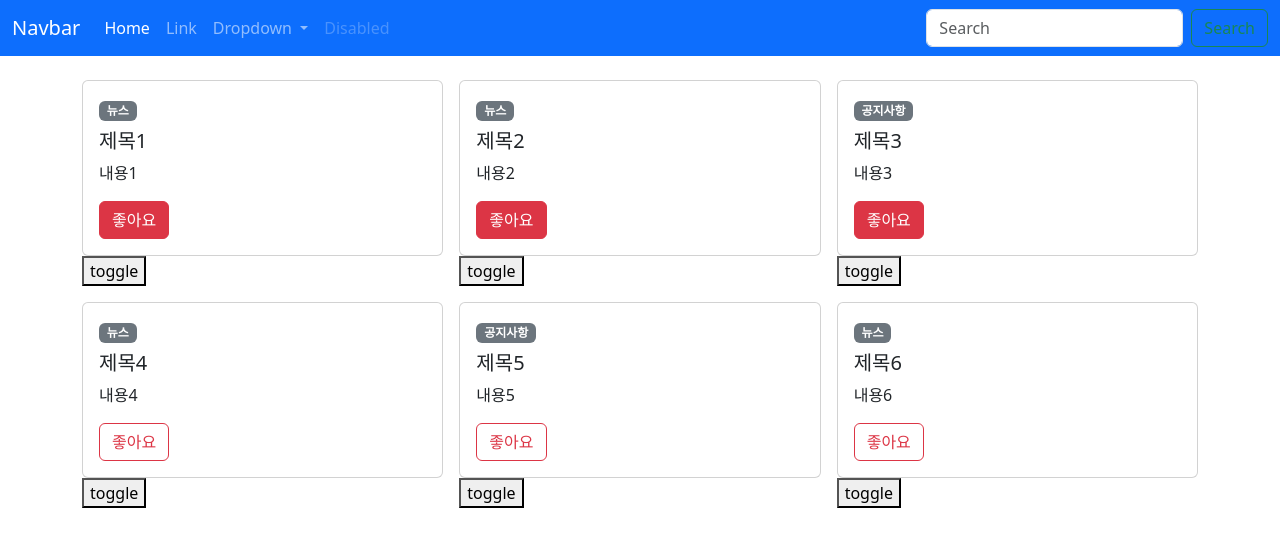
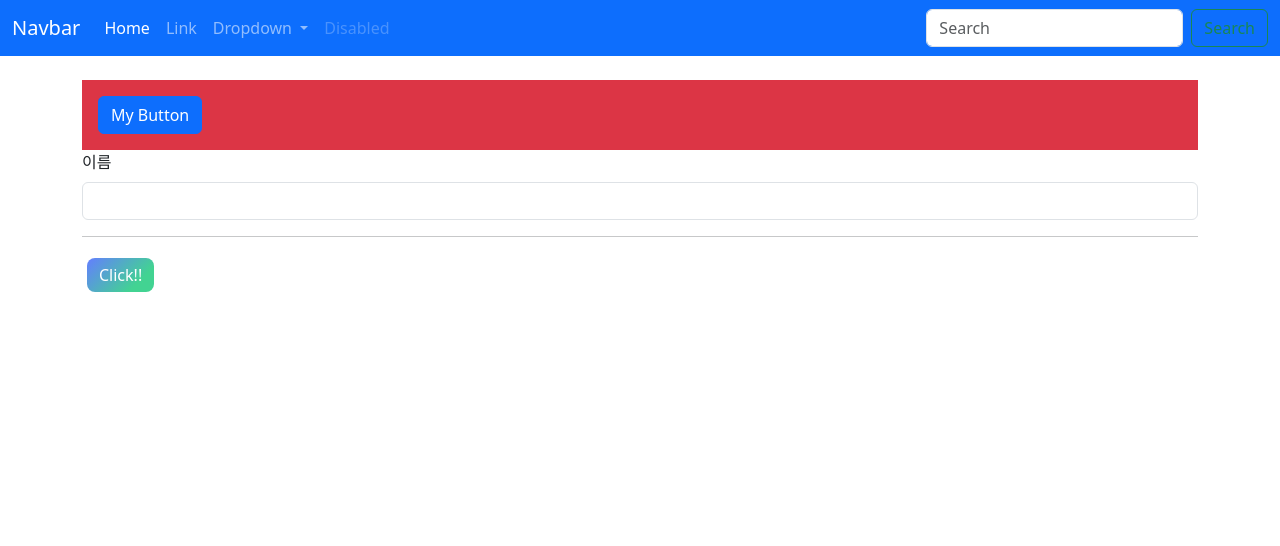
Before and after one commit to inpa12/learn-vue, a Vue app: page / in a window 1280 px wide. Shown: the top 546 px of the page. Built offline with nearby package versions, Linux system fonts and the light colour scheme.

Commit message:
20250507-1

```diff
--- /dev/null
+++ b/src/components/FancyButton.vue
@@ -0,0 +1,30 @@
+<template>
+	<button class="fancy-btn">
+		<!-- <slot :fancy-message="fancyMessage"><span>!!</span>Default Click!!</slot> -->
+         <slot></slot>
+	</button>
+</template>
+
+<script>
+import { ref } from 'vue';
+
+export default {
+	setup() {
+		//const fancyMessage = ref('Fancy Message');
+		//return { fancyMessage };
+        return {}
+	},
+};
+</script>
+
+<style scoped>
+.fancy-btn {
+	color: #fff;
+	background: linear-gradient(315deg, #42d392 25%, #647eff);
+	border: none;
+	padding: 5px 12px;
+	margin: 5px;
+	border-radius: 8px;
+	cursor: pointer;
+}
+</style>
--- /dev/null
+++ b/src/components/LabelInput.vue
@@ -0,0 +1,28 @@
+<template>
+	<label class="form-label" id="child-id">
+		{{ label }}
+	</label>
+	<input v-model="value" v-bind="$attrs" type="text" class="form-control" />
+</template>
+
+<script>
+import { computed } from '@vue/reactivity';
+
+export default {
+	props: ['modelValue', 'label'],
+	emits: ['update:modelValue'],
+	setup(props, { emit }) {
+		const value = computed({
+			get() {
+				return props.modelValue;
+			},
+			set(value) {
+				emit('update:modelValue', value);
+			},
+		});
+		return { value };
+	},
+};
+</script>
+
+<style lang="scss" scoped></style>
--- /dev/null
+++ b/src/components/MyButton.vue
@@ -0,0 +1,24 @@
+<template>
+	<div class="p-3 bg-danger">
+		<button class="btn btn-primary" type="button" v-bind="$attrs">
+			My Button
+		</button>
+		<!-- {{$attrs}} -->
+	</div>
+</template>
+
+<script>
+export default {
+	inheritAttrs: false,
+	setup(props, context) {
+		// console.log('context.attrs: ', context.attrs);
+		// console.log('class: ', context.attrs.class);
+		// console.log('id: ', context.attrs.id);
+		// console.log('onClick: ', context.attrs.onClick);
+		// context.attrs.onClick();
+		return {};
+	},
+};
+</script>
+
+<style lang="scss" scoped></style>
--- a/src/components/TheView.vue
+++ b/src/components/TheView.vue
@@ -1,46 +1,31 @@
 <template>
     <main>
         <div class="container py-4">
-            <div class="row g-3">
-                <div v-for="post in posts" :key="post.id" class="col col-4">
-                    <AppCard
-                        :title="post.title"
-                        :contents="post.contents"
-                        :type="post.type"
-                        :is-like="post.isLike"
-                        @toggle-like="post.isLike = !post.isLike"
-                    ></AppCard>
-                    <button @click="post.isLike = !post.isLike">toggle</button>
-                </div>
-            </div>
+            <MyButton class="my-button" id="my-button" @click="sayHello"></MyButton>
+            <LabelInput label="이름" data-id="id입니다."></LabelInput>
+            <hr />
+            <FancyButton>Click!!</FancyButton>
         </div>
     </main>
 </template>
 
 <script>
-import AppCard from '@/components/AppCard.vue'
-import { reactive } from 'vue'
+import MyButton from './MyButton.vue'
+import LabelInput from './LabelInput.vue'
+import FancyButton from './FancyButton.vue'
 
 export default {
     components: {
-        AppCard,
+        MyButton,
+        LabelInput,
+        FancyButton
     },
     setup() {
-        const post = reactive({
-            title: '제목2',
-            contents: '내용2',
-        })
-        const posts = reactive([
-            { id: 1, title: '제목1', contents: '내용1', isLike: true, type: 'news' },
-            { id: 2, title: '제목2', contents: '내용2', isLike: true, type: 'news' },
-            { id: 3, title: '제목3', contents: '내용3', isLike: true, type: 'notice' },
-            { id: 4, title: '제목4', contents: '내용4', isLike: false, type: 'news' },
-            { id: 5, title: '제목5', contents: '내용5', isLike: false, type: 'notice' },
-            { id: 6, title: '제목6', contents: '내용6', isLike: false, type: 'news' },
-        ])
+        const sayHello = () => {
+           alert('안녕하세요!')
+        }
         return {
-            post,
-            posts,
+            sayHello
         }
     },
 }
```
Also changed, not shown: src/components/LabelTitle.vue (added, +28 -0 lines), src/components/PostCreate.vue (added, +56 -0 lines), src/components/PostIndex.vue (added, +83 -0 lines), src/components/Username.vue (added, +31 -0 lines).
